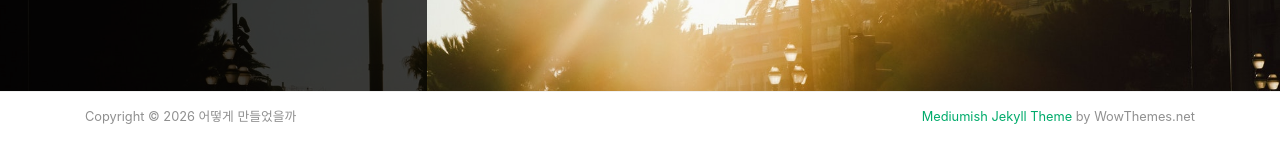
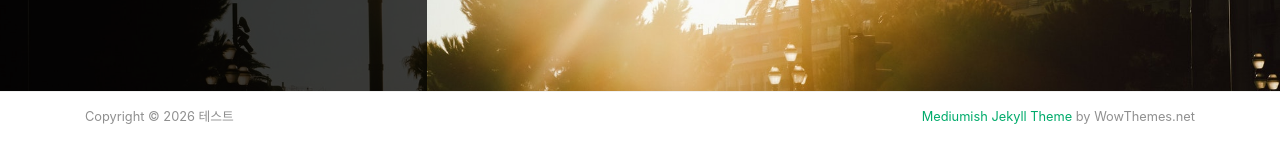
Before and after one commit to kyeonkim/kyeonkim.github.io, a Jekyll site: the page built from index.html, in a window 1280 px wide and 900 px high, scrolled down 1337 px. Shown: the part 700-863 px from the top of the window. Built offline with Jekyll 4.4.1, drawn with Linux system fonts in a browser that asks for light colours; nearby versions of some CDN libraries; the list of posts is cut into pages by our own code; some of the changed text lies outside the part shown.

Commit message:
fix(config): change site name to temp test title
테마가 블로그 제목으로 site.title이 아닌 site.name을 사용하므로
name 필드도 "테스트"로 임시 변경.

```diff
--- a/_config.yml
+++ b/_config.yml
@@ -1,5 +1,5 @@
 # Site
-name: "어떻게 만들었을까"
+name: "테스트"
 title: "테스트"
 description: "우리가 매일 쓰는 서비스, 어떻게 만들었을까를 파헤치는 기술 블로그"
 logo: ''
```
